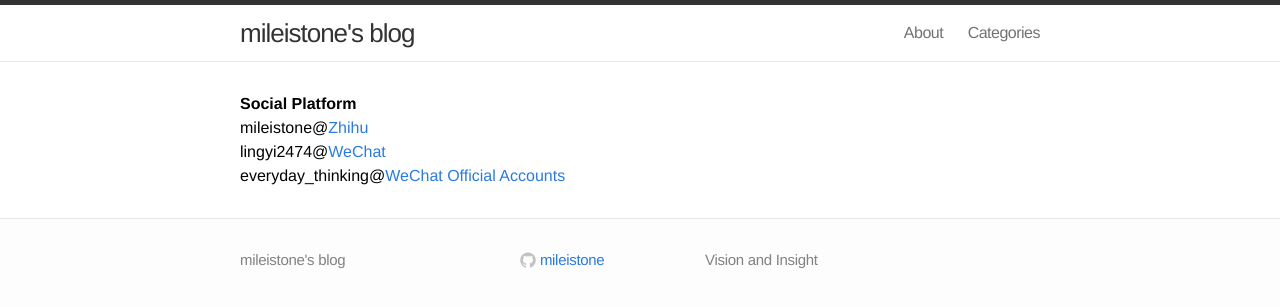
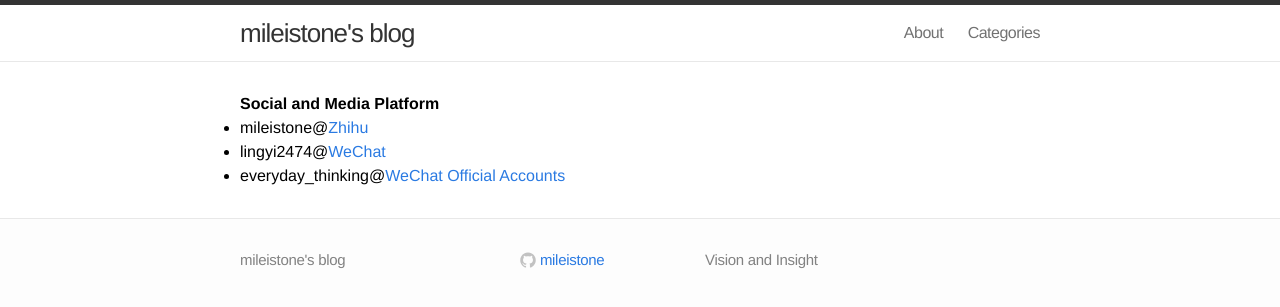
Before and after one commit to mileistone/mileistone.github.io, a Jekyll site: the page built from pages/about.md, in a window 1280 px wide. Shown: the top 307 px of the page. Built offline with Jekyll 4.4.1, drawn with Linux system fonts in a browser that asks for light colours.

Commit message:
Update about.md

```diff
--- a/pages/about.md
+++ b/pages/about.md
@@ -5,10 +5,10 @@ permalink: /about/
 includelink: true
 ---
 
-### **Social Platform**
+###### **Social and Media Platform**
 
-mileistone@[Zhihu](https://zhihu.com)
+- mileistone@[Zhihu](https://zhihu.com)
 
-lingyi2474@[WeChat](https://weixin.qq.com/)
+- lingyi2474@[WeChat](https://weixin.qq.com/)
 
-everyday_thinking@[WeChat Official Accounts](https://weixin.qq.com/)
+- everyday_thinking@[WeChat Official Accounts](https://weixin.qq.com/)
```
